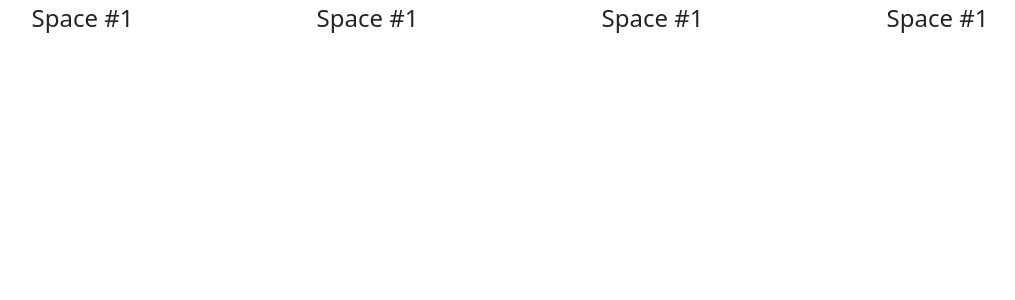
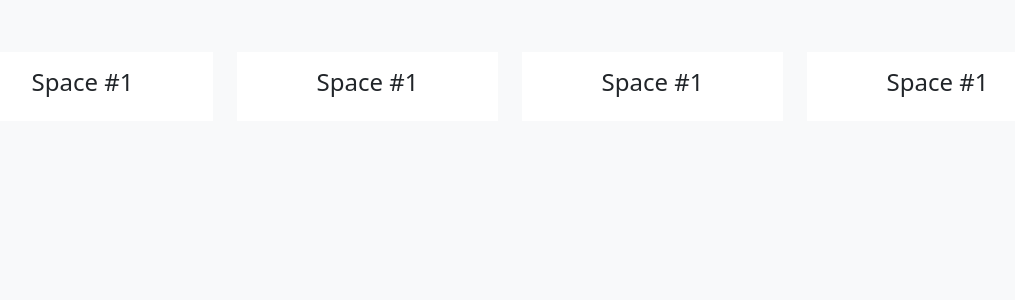
Before and after one commit to thraxxdv/parking-lot-ui, a Next.js app: page / in a window 1280 px wide. Shown: the top 300 px of the page, without its empty margins (130-1145 px from the left). Built offline with nearby package versions, Linux system fonts and the light colour scheme.

Commit message:
fix: main.scss import structure to fix custom colors not becoming utility classes

```diff
--- a/components/parking_space/ParkingSpaceItem.js
+++ b/components/parking_space/ParkingSpaceItem.js
@@ -6,7 +6,9 @@ import React from 'react'
 function ParkingSpaceItem(): Element<'div'> {
   return (
     <div className="col-lg-3">
-        <h4 className="text-center">Space #1</h4>
+        <div className="bg-white p-3">
+            <h4 className="text-center">Space #1</h4>
+        </div>
     </div>
   )
 }
--- a/pages/index.js
+++ b/pages/index.js
@@ -4,7 +4,7 @@ import ParkingSpaceItem from "../components/parking_space/ParkingSpaceItem";
 
 export default function Home() {
   return (
-    <main className="container-fluid">
+    <main className="container-fluid min-vh-100 bg-gray-100 py-5">
       <div className="container py-1">
         <div className="row">
           <ParkingSpaceItem />
--- a/styles/main.scss
+++ b/styles/main.scss
@@ -1,10 +1,12 @@
-/* -------------------------------- Bootstrap ------------------------------- */
+/* ------------------------- Bootstrap Prerequisites ------------------------ */
 @import "../node_modules/bootstrap/scss/functions";
 @import "../node_modules/bootstrap/scss/variables";
-@import "../node_modules/bootstrap/scss/utilities";
 
 /* --------------------------- Variable Overrides --------------------------- */
 @import "./colors";
 
+/* --------------------------- Bootstrap Utilities -------------------------- */
+@import "../node_modules/bootstrap/scss/utilities";
+
 /* -------------------------------- Bootstrap ------------------------------- */
 @import "../node_modules/bootstrap/scss/bootstrap";
```
